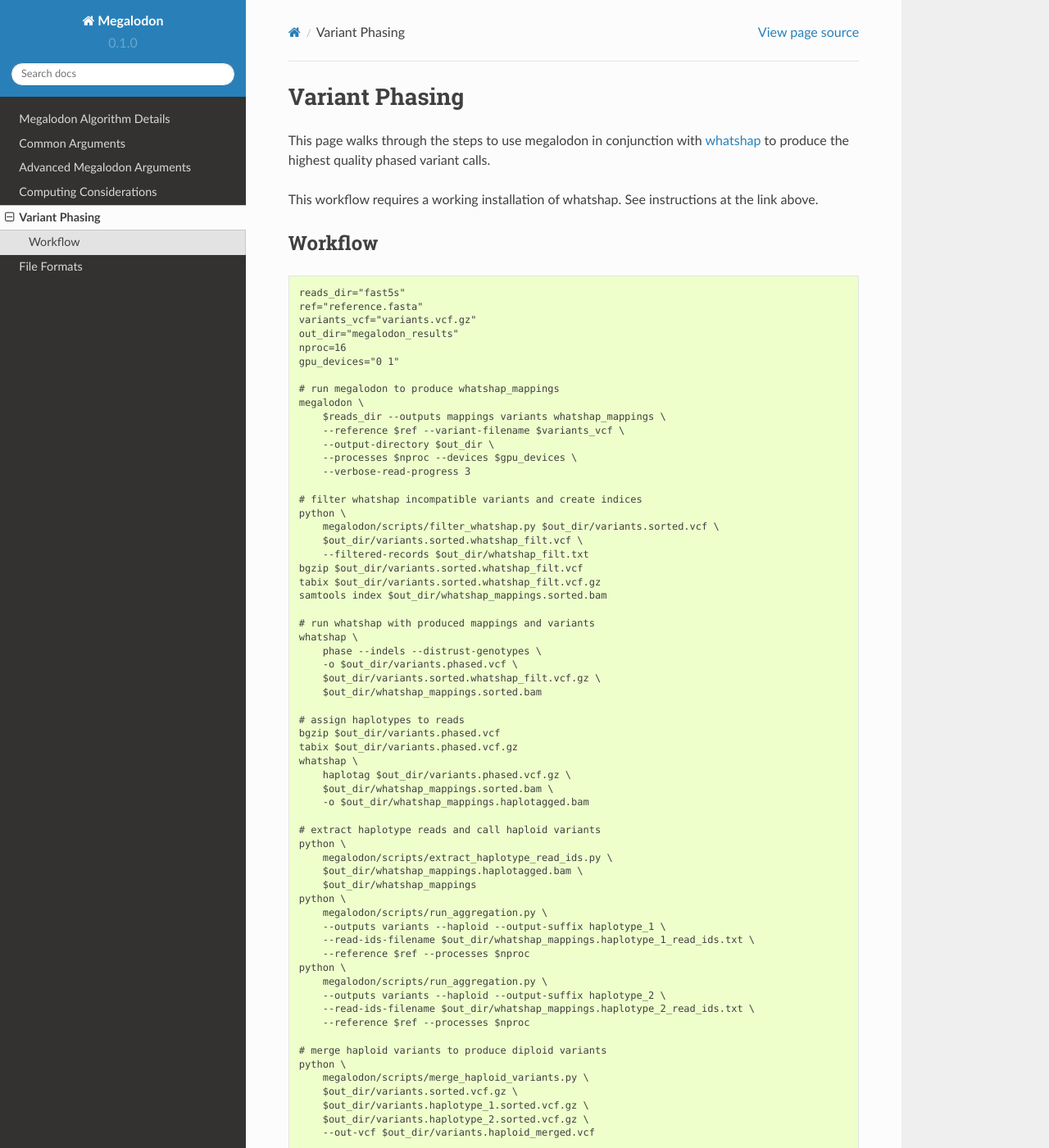
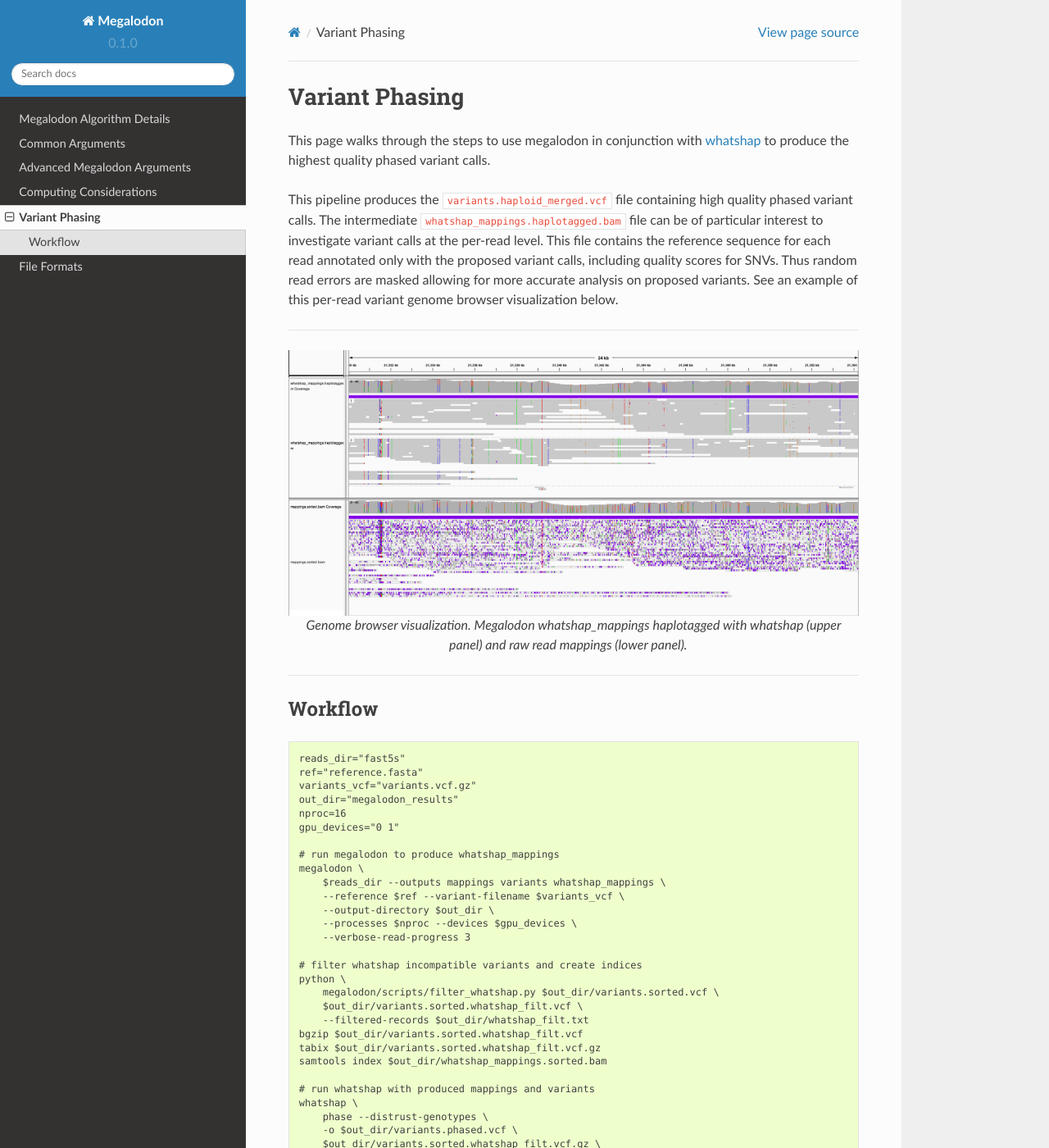
Before and after one commit to nanoporetech/megalodon, a Sphinx documentation site: the page built from docs/variant_phasing.rst, in a window 1280 px wide and 1400 px high. Shown: the whole window at 82% size. Built offline with Sphinx 7.4.7 and the Read the Docs theme 2.0.0, drawn with Linux system fonts in a browser that asks for light colours; some of the changed text lies outside the part shown.

Commit message:
Update variant phasing in docs including genome browser screenshot.

```diff
--- a/docs/variant_phasing.rst
+++ b/docs/variant_phasing.rst
@@ -4,7 +4,20 @@ Variant Phasing
 
 This page walks through the steps to use megalodon in conjunction with `whatshap <https://whatshap.readthedocs.io/en/latest/>`_ to produce the highest quality phased variant calls.
 
-This workflow requires a working installation of whatshap. See instructions at the link above.
+This pipeline produces the ``variants.haploid_merged.vcf`` file containing high quality phased variant calls.
+The intermediate ``whatshap_mappings.haplotagged.bam`` file can be of particular interest to investigate variant calls at the per-read level.
+This file contains the reference sequence for each read annotated only with the proposed variant calls, including quality scores for SNVs.
+Thus random read errors are masked allowing for more accurate analysis on proposed variants.
+See an example of this per-read variant genome browser visualization below.
+
+----
+
+.. figure::  _images/whatshap_haplotagged_variant_viz.png
+   :align: center
+
+   Genome browser visualization. Megalodon whatshap_mappings haplotagged with whatshap (upper panel) and raw read mappings (lower panel).
+
+----
 
 --------
 Workflow
@@ -38,7 +51,7 @@ Workflow
 
    # run whatshap with produced mappings and variants
    whatshap \
-       phase --indels --distrust-genotypes \
+       phase --distrust-genotypes \
        -o $out_dir/variants.phased.vcf \
        $out_dir/variants.sorted.whatshap_filt.vcf.gz \
        $out_dir/whatshap_mappings.sorted.bam
@@ -58,14 +71,14 @@ Workflow
        $out_dir/whatshap_mappings
    python \
        megalodon/scripts/run_aggregation.py \
-       --outputs variants --haploid --output-suffix haplotype_1 \
+       --megalodon-directory $out_dir --output-suffix haplotype_1  \
        --read-ids-filename $out_dir/whatshap_mappings.haplotype_1_read_ids.txt \
-       --reference $ref --processes $nproc
+       --outputs variants --haploid --processes $nproc
    python \
        megalodon/scripts/run_aggregation.py \
-       --outputs variants --haploid --output-suffix haplotype_2 \
+       --megalodon-directory $out_dir --output-suffix haplotype_2  \
        --read-ids-filename $out_dir/whatshap_mappings.haplotype_2_read_ids.txt \
-       --reference $ref --processes $nproc
+       --outputs variants --haploid --processes $nproc
 
    # merge haploid variants to produce diploid variants
    python \
```
Also changed, not shown: docs/_images/whatshap_haplotagged_variant_viz.png (added).
